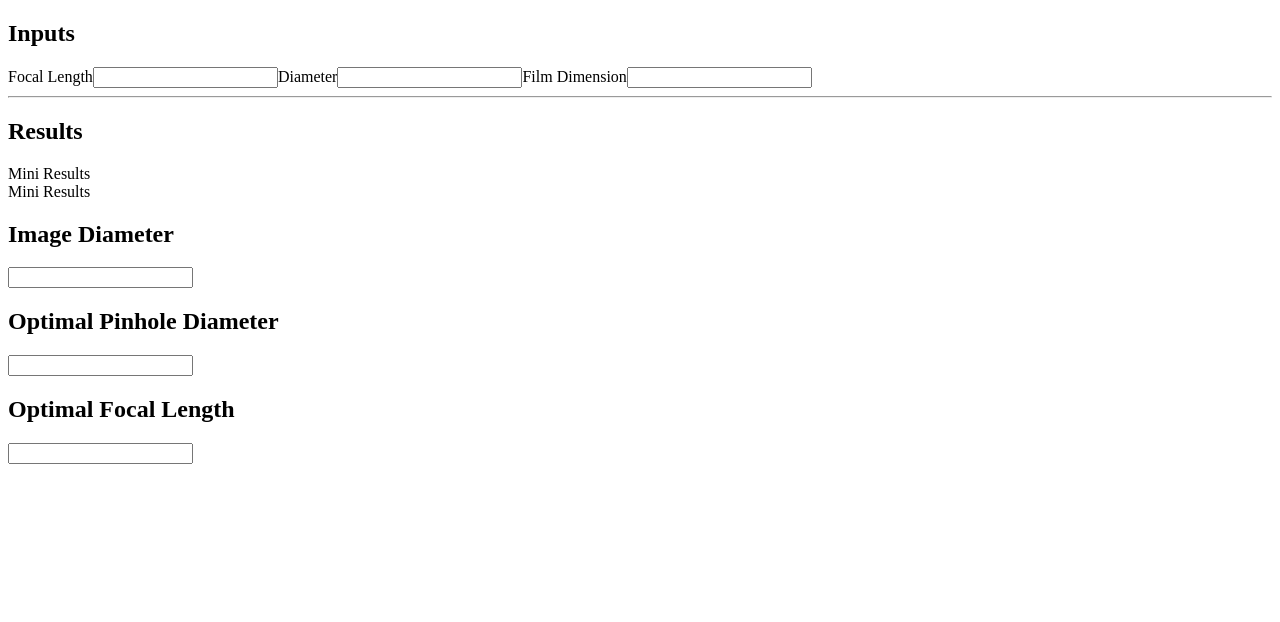
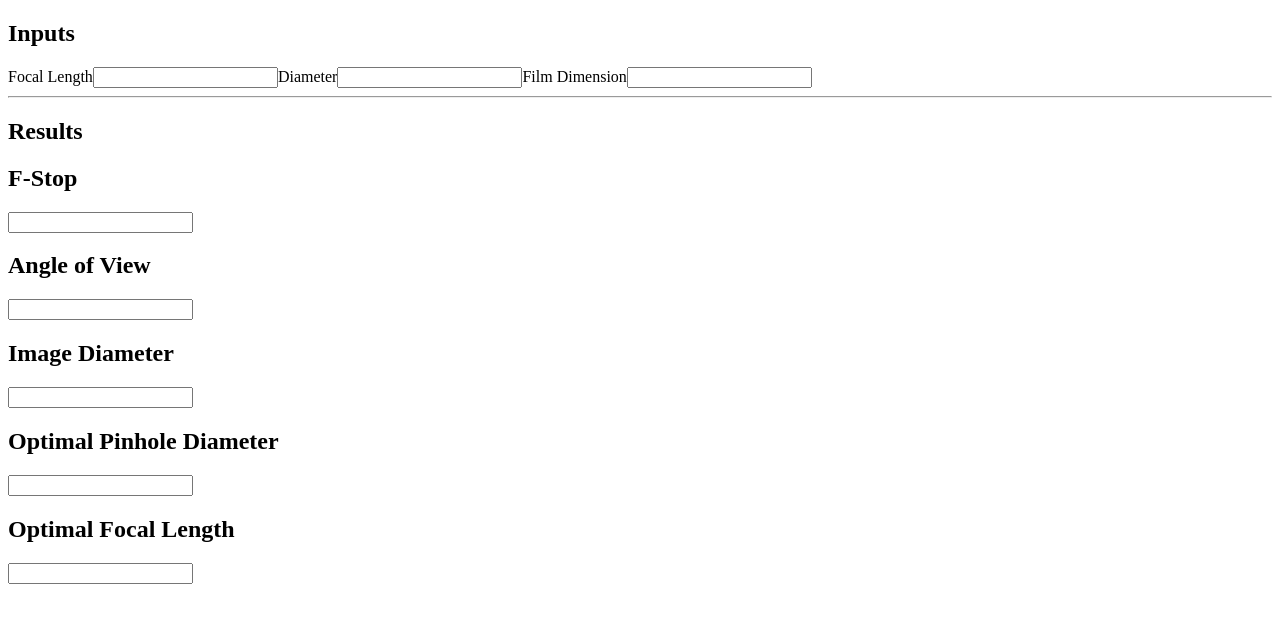
Before and after one commit to thomstrub/pinhole, a Gatsby site: page /calculator in a window 1280 px wide. Built offline with nearby package versions, Linux system fonts and the light colour scheme; Gatsby itself is replaced by a stand-in of ours.

Commit message:
adds f stop calc

```diff
--- a/src/components/resultsMini/resultsMini.js
+++ b/src/components/resultsMini/resultsMini.js
@@ -1,6 +1,9 @@
 import React from "react";
-export default function ResultsMini({text, target}){
+export default function ResultsMini({name, result}){
 return(
-    <div>Mini Results</div>
+    <>
+        <h2>{name.readibleName}</h2>
+        <input id={name.variableName} value={result}></input>
+    </>
 )
 }
--- a/src/pages/calculator.js
+++ b/src/pages/calculator.js
@@ -48,23 +48,24 @@ export default function Calculator() {
 
     }
 
-    function calculateResults(){
-        // let results = {
+    // function calculateResults(){
+    //     // let results = {
 
-        // }
-        setState({
-            ...state,
-            results: {
-                imageDiameter: (Number(state.inputs.focalLength) * 1.92)
-            }
-        })
-    }
+    //     // }
+    //     setState({
+    //         ...state,
+    //         results: {
+    //             imageDiameter: (Number(state.inputs.focalLength) * 1.92)
+    //         }
+    //     })
+    // }
     useEffect(()=> {
         // calculateResults()
         setState({
             ...state,
             results: {
-                imageDiameter: (Number(state.inputs.focalLength) * 1.92)
+                imageDiameter: (Number(state.inputs.focalLength) * 1.92),
+                fStop: (Number(state.inputs.focalLength) / Number(state.inputs.diameter))
             }
         })
     },[state.inputs])
```
